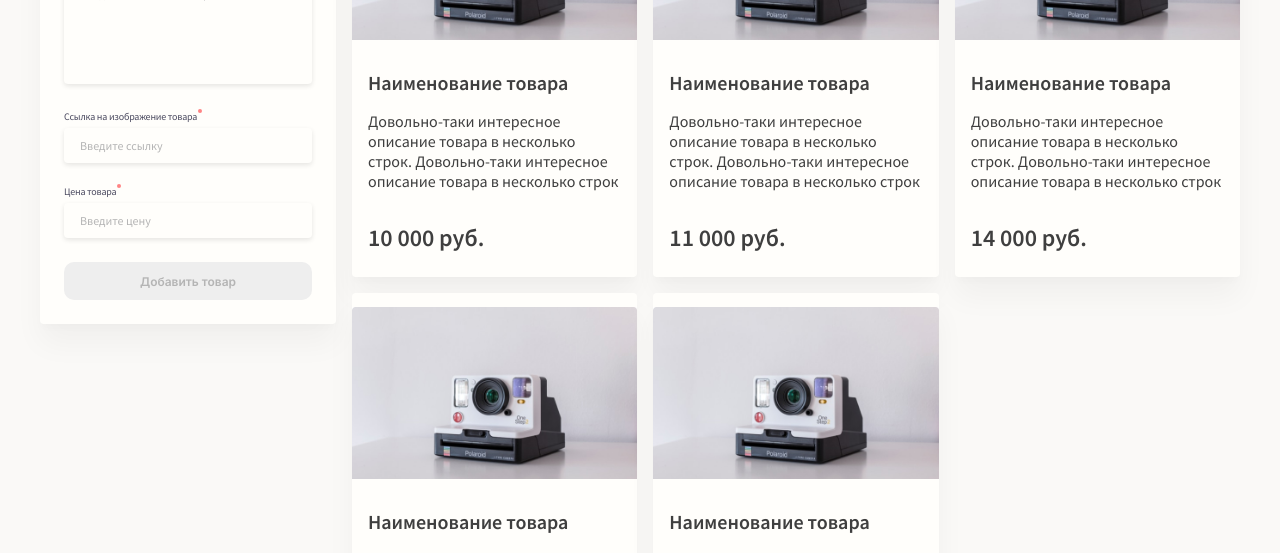
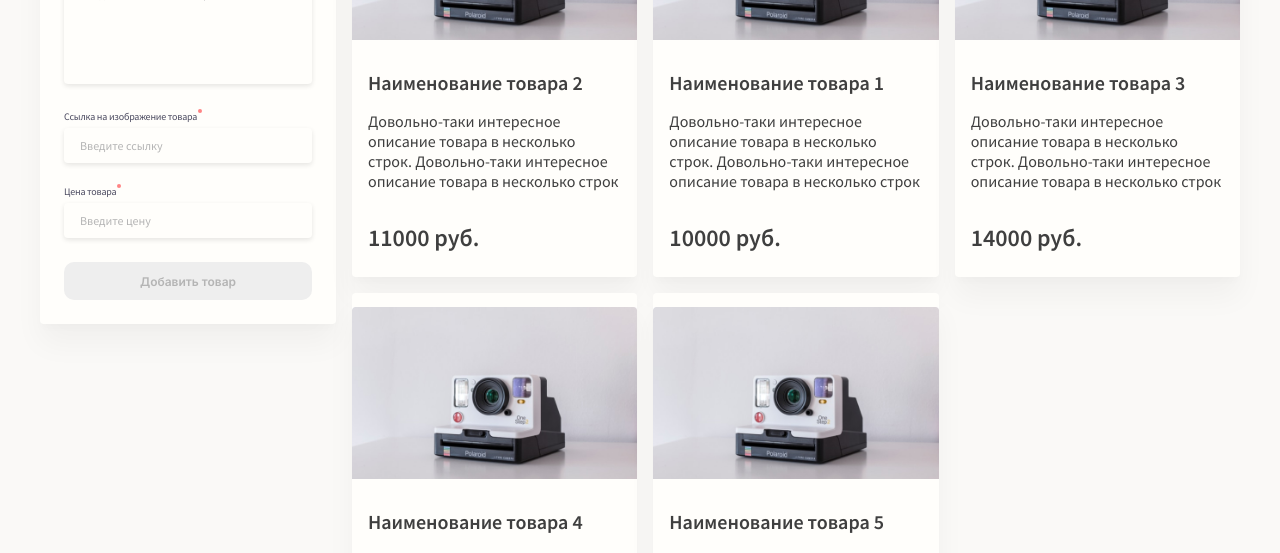
Before and after one commit to PauloChaser/catalog-vue, a Nuxt app: page / in a window 1280 px wide. Shown: the part 238-791 px from the top of the page. Built offline with nearby package versions, Linux system fonts and the light colour scheme.

Commit message:
Feature: Sort products

```diff
--- a/components/ProductPage.vue
+++ b/components/ProductPage.vue
@@ -4,20 +4,21 @@
       <div class="addProduct__content">
         <div class="addProduct__leftSide">
           <h2 class="addProduct__title">Добавление товара</h2>
-          <AddForm class="addProduct__form" :addproduct="addProduct" />
+          <AddForm class="addProduct__form" :addproduct="addProduct"/>
         </div>
         <div class="container__catalog catalog">
           <div class="catalog__filter">
-            <select class="select" name="type">
-              <option value="По умолчанию">По умолчанию</option>
-              <option value="По возрастанию цены">По возрастанию цены</option>
-              <option value="По убыванию цены">По убыванию цены</option>
+            <select class="select" name="type" v-model="selected">
+              <option value="default">По умолчанию</option>
+              <option value="name">По наименованию</option>
+              <option value="asc">По возрастанию цены</option>
+              <option value="desc">По убыванию цены</option>
             </select>
           </div>
           <div class="catalog__items">
             <CatalogItem
-              v-for="item in items"
-              :key="item"
+              v-for="item in sortedItems"
+              :key="item.id"
               :product="item"
               :removeproduct="removeProduct"
             />
@@ -34,62 +35,87 @@ export default {
     return {
       items: [
         {
-          id: 1,
+          id: 2,
           image: '/item-img-retina.jpg',
-          name: 'Наименование товара',
+          name: 'Наименование товара 2',
           description:
             'Довольно-таки интересное описание товара в несколько строк.\n' +
             '                                Довольно-таки интересное описание товара в несколько строк',
-          price: '10 000',
+          price: 11000,
         },
         {
-          id: 2,
+          id: 1,
           image: '/item-img-retina.jpg',
-          name: 'Наименование товара',
+          name: 'Наименование товара 1',
           description:
             'Довольно-таки интересное описание товара в несколько строк.\n' +
             '                                Довольно-таки интересное описание товара в несколько строк',
-          price: '11 000',
+          price: 10000,
         },
         {
           id: 3,
           image: '/item-img-retina.jpg',
-          name: 'Наименование товара',
+          name: 'Наименование товара 3',
           description:
             'Довольно-таки интересное описание товара в несколько строк.\n' +
             '                                Довольно-таки интересное описание товара в несколько строк',
-          price: '14 000',
+          price: 14000,
         },
         {
           id: 4,
           image: '/item-img-retina.jpg',
-          name: 'Наименование товара',
+          name: 'Наименование товара 4',
           description:
             'Довольно-таки интересное описание товара в несколько строк.\n' +
             '                                Довольно-таки интересное описание товара в несколько строк',
-          price: '16 000',
+          price: 16000,
         },
         {
           id: 5,
           image: '/item-img-retina.jpg',
-          name: 'Наименование товара',
+          name: 'Наименование товара 5',
           description:
             'Довольно-таки интересное описание товара в несколько строк.\n' +
             '                                Довольно-таки интересное описание товара в несколько строк',
-          price: '19 000',
+          price: 19000,
         },
       ],
+      selected: 'default'
     }
   },
+
   methods: {
     addProduct(link, name, description, price) {
       const id = Math.random().toString(36).slice(2)
-      this.items.push({ id, image: link, name, description, price })
+      this.items.push({id, image: link, name, description, price})
     },
     removeProduct(id) {
       this.items = this.items.filter((item) => item.id !== id)
     },
   },
+
+  computed: {
+    sortedItems() {
+      switch (this.selected) {
+        case 'asc':
+          return [...this.items].sort((a, b) => a.price - b.price);
+        case 'desc':
+          return [...this.items].sort((a, b) => b.price - a.price);
+        case 'name':
+          return [...this.items].sort(function (a, b) {
+            if (a.name < b.name) {
+              return -1;
+            }
+            if (a.name > b.name) {
+              return 1;
+            }
+            return 0;
+          });
+        default:
+          return this.items
+      }
+    },
+  }
 }
 </script>
 
```
